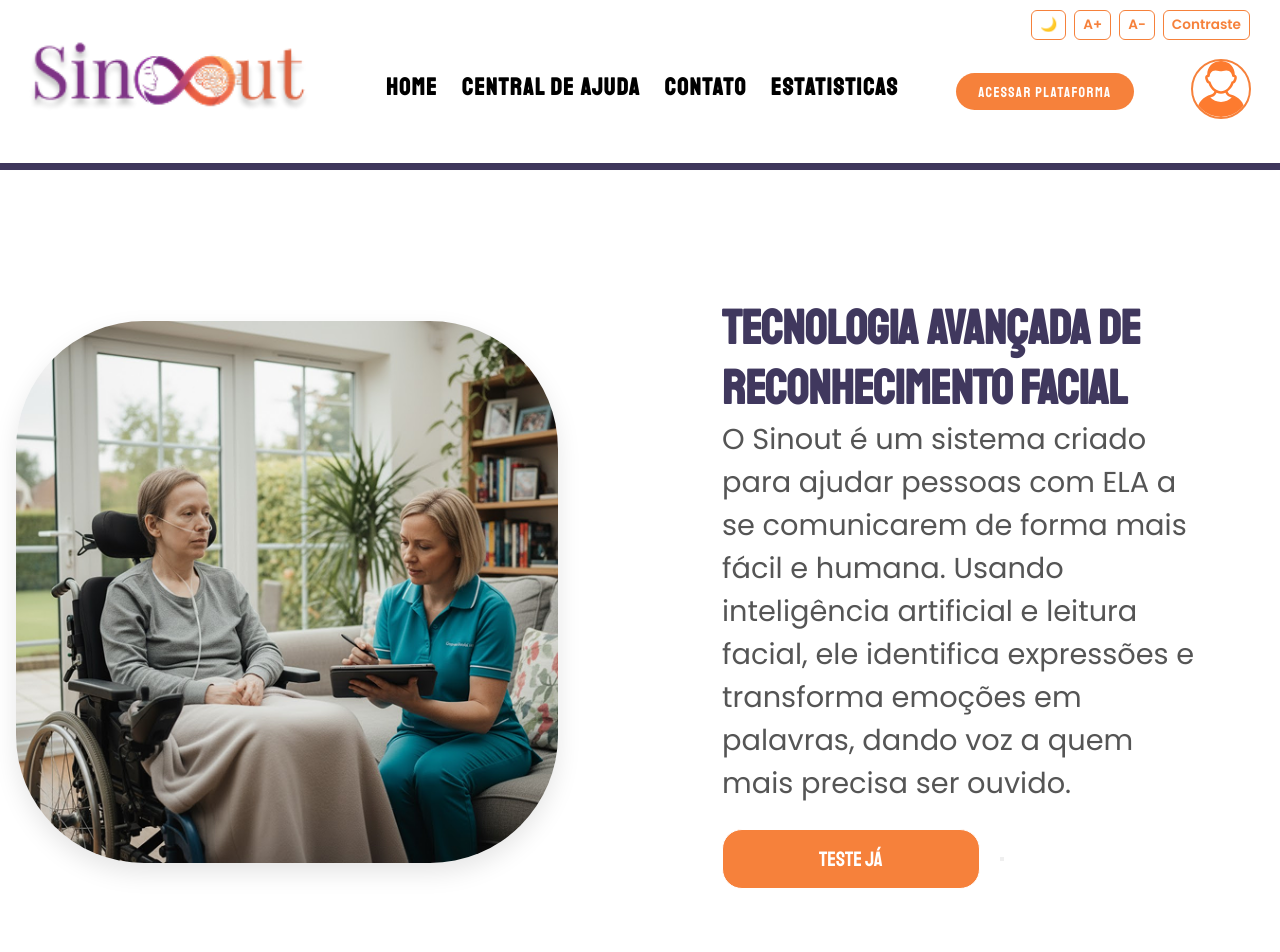
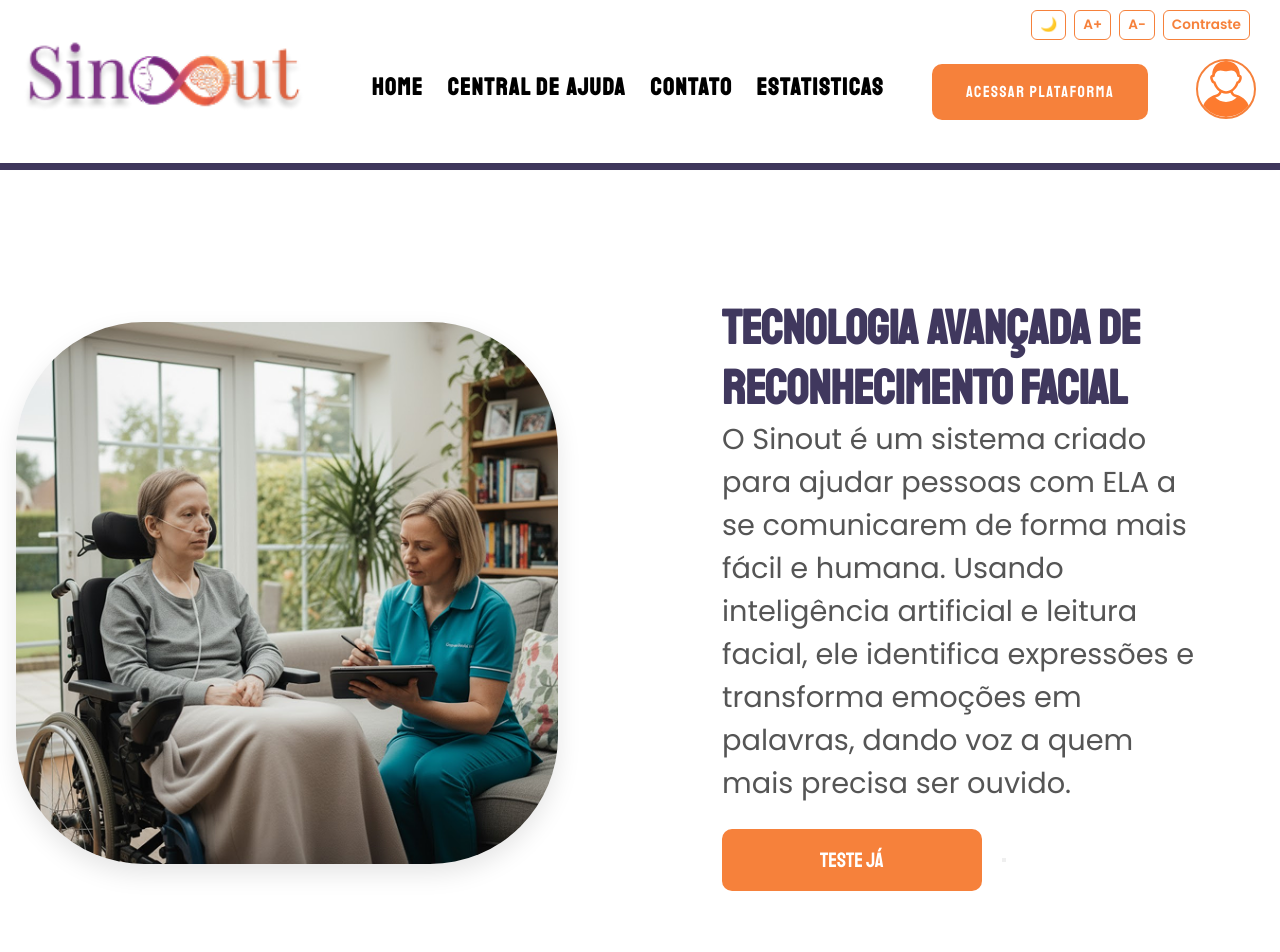
Before and after one commit to Xcode-sketcher/sinfront, a plain HTML site: page index-logado.html in a window 1280 px wide. Shown: the top 952 px of the page. Drawn offline with Linux system fonts and the light colour scheme; a script that the page names is missing.

Commit message:
feat: ajustes no botão de acessa plataforma

```diff
--- a/css/logado.css
+++ b/css/logado.css
@@ -78,17 +78,22 @@ header#white li {
   font-family: var(--font-primaria);
   font-weight: 400;
   letter-spacing: 0.1em;
-  border: none;
-  border-radius: 40px;
-  padding: 0.6rem 1.4rem;
+  border: solid 2px transparent;
+  border-radius: 10px;
+  padding: 1rem 2rem;
   cursor: pointer;
   list-style-type: none;
   text-transform: uppercase;
   transition: all 0.3s ease;
-  font-size: 0.9rem;
+  font-size: 1rem;
   text-decoration: none;
 }
 
+.plataforma:hover {
+  background-color: var(--cor-terciaria);
+  color: var(--cor-secundaria);
+  border: solid 2px var(--cor-secundaria);
+}
 
 #perfil {
   width: 60px;
@@ -235,10 +240,16 @@ header#white .acessibilidade button:hover {
   font-weight: 400;
   font-size: 1.3rem;
   padding: 1rem 6rem;
-  border: solid 1px;
-  border-radius: 20px;
+  border: solid 2px transparent;
+  border-radius: 10px;
   cursor: pointer;
   transition: 0.3s ease;
+}
+
+.button:hover {
+  background-color: var(--cor-terciaria);
+  color: var(--cor-secundaria);
+  border: solid 2px var(--cor-secundaria);
 }
 
 button:hover {
--- a/css/style.css
+++ b/css/style.css
@@ -245,10 +245,15 @@ header#white .acessibilidade button:hover {
   font-weight: 400;
   font-size: 1.3rem;
   padding: 1rem 6rem;
-  border: solid 1px;
-  border-radius: 20px;
+  border: solid 2px transparent;
+  border-radius: 10px;
   cursor: pointer;
   transition: 0.3s ease;
+}
+.button:hover {
+  background-color: var(--cor-terciaria);
+  color: var(--cor-secundaria);
+  border: solid 2px var(--cor-secundaria);
 }
 button:hover {
   background-color: var(--cor-primaria);
```
